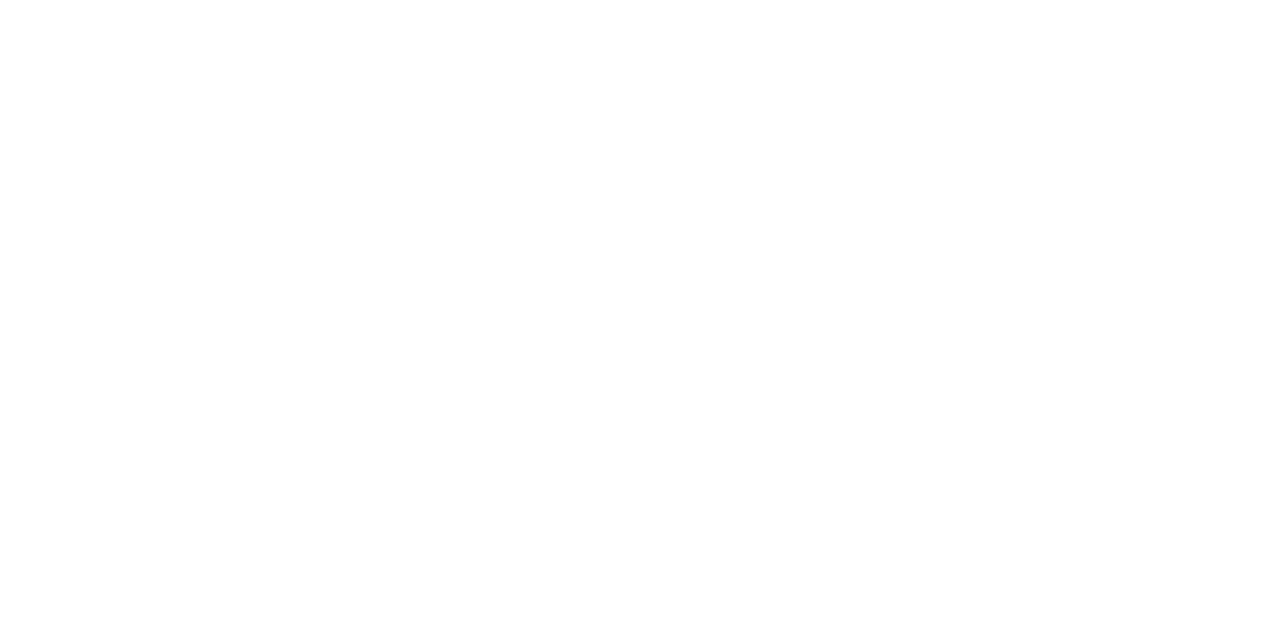
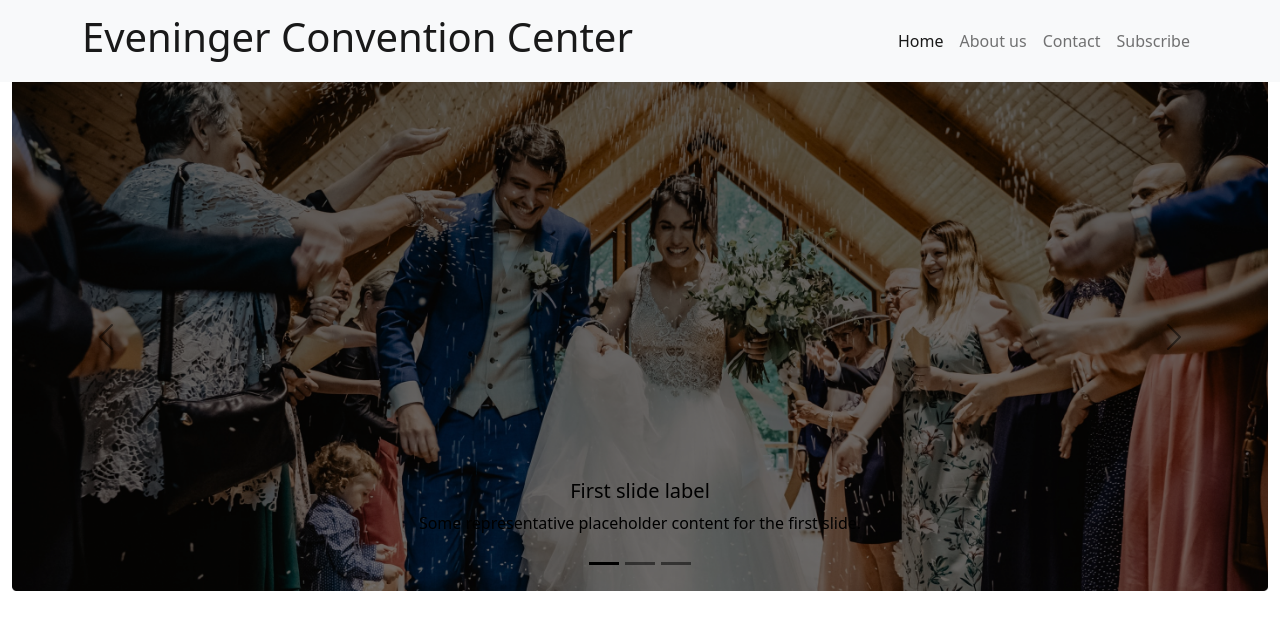
Before and after one commit to annise-arif/assignment-3, a plain HTML site: page index.html in a window 1280 px wide. Drawn offline with Linux system fonts and the light colour scheme.

Commit message:
nav complet

```diff
--- a/index.html
+++ b/index.html
@@ -11,7 +11,76 @@
 <body>
     <!-- header start -->
     <header>
+        <!-- nave start -->
+        <nav class="navbar navbar-expand-lg navbar-light bg-light">
+            <div class="container">
+              <a class="navbar-brand" href="#"><h1>Eveninger Convention Center</h1></a>
+              <button class="navbar-toggler" type="button" data-bs-toggle="collapse" data-bs-target="#navbarSupportedContent" aria-controls="navbarSupportedContent" aria-expanded="false" aria-label="Toggle navigation">
+                <span class="navbar-toggler-icon"></span>
+              </button>
+              <div class="collapse navbar-collapse" id="navbarSupportedContent">
+                <ul class="navbar-nav ms-auto mb-2 mb-lg-0">
+                  <li class="nav-item">
+                    <a class="nav-link active" aria-current="page" href="#">Home</a>
+                  </li>
+                  <li class="nav-item">
+                    <a class="nav-link" href="#">About us</a>
+                  </li>
+                  <li class="nav-item">
+                    <a class="nav-link ">Contact</a>
+                  </li>
+                  <li class="nav-item">
+                    <a class="nav-link ">Subscribe</a>
+                  </li>
+                </ul>
 
+              </div>
+            </div>
+          </nav>
+          <!-- nave end -->
+
+          <!-- carousel slider start-->
+          <section class="container-fluid">
+            <div id="carouselExampleDark" class="carousel carousel-dark slide" data-bs-ride="carousel">
+                <div class="carousel-indicators">
+                  <button type="button" data-bs-target="#carouselExampleDark" data-bs-slide-to="0" class="active" aria-current="true" aria-label="Slide 1"></button>
+                  <button type="button" data-bs-target="#carouselExampleDark" data-bs-slide-to="1" aria-label="Slide 2"></button>
+                  <button type="button" data-bs-target="#carouselExampleDark" data-bs-slide-to="2" aria-label="Slide 3"></button>
+                </div>
+                <div class="carousel-inner">
+                  <div class="carousel-item active" data-bs-interval="10000">
+                    <img src="images/banner.png" class="d-block w-100" alt="...">
+                    <div class="carousel-caption d-none d-md-block">
+                      <h5>First slide label</h5>
+                      <p>Some representative placeholder content for the first slide.</p>
+                    </div>
+                  </div>
+                  <div class="carousel-item" data-bs-interval="2000">
+                    <img src="images/wedding.png" class="d-block w-100" alt="...">
+                    <div class="carousel-caption d-none d-md-block">
+                      <h5>Second slide label</h5>
+                      <p>Some representative placeholder content for the second slide.</p>
+                    </div>
+                  </div>
+                  <div class="carousel-item">
+                    <img src="images/people.png" class="d-block w-100" alt="banner">
+                    <div class="carousel-caption d-none d-md-block">
+                      <h5>Third slide label</h5>
+                      <p>Some representative placeholder content for the third slide.</p>
+                    </div>
+                  </div>
+                </div>
+                <button class="carousel-control-prev" type="button" data-bs-target="#carouselExampleDark" data-bs-slide="prev">
+                  <span class="carousel-control-prev-icon" aria-hidden="true"></span>
+                  <span class="visually-hidden">Previous</span>
+                </button>
+                <button class="carousel-control-next" type="button" data-bs-target="#carouselExampleDark" data-bs-slide="next">
+                  <span class="carousel-control-next-icon" aria-hidden="true"></span>
+                  <span class="visually-hidden">Next</span>
+                </button>
+              </div>
+          </section>
+          <!-- carousel slider end -->
 
     </header>
     <!-- header end -->
```
